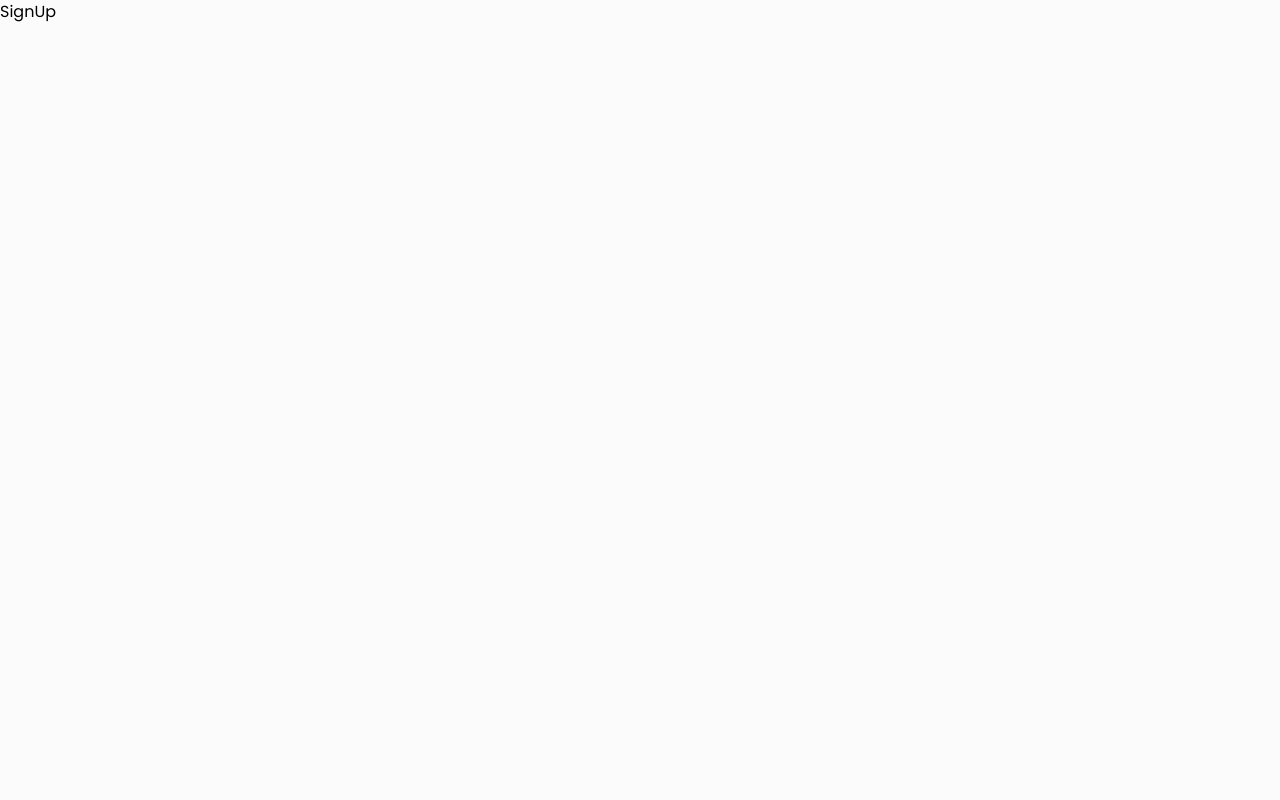
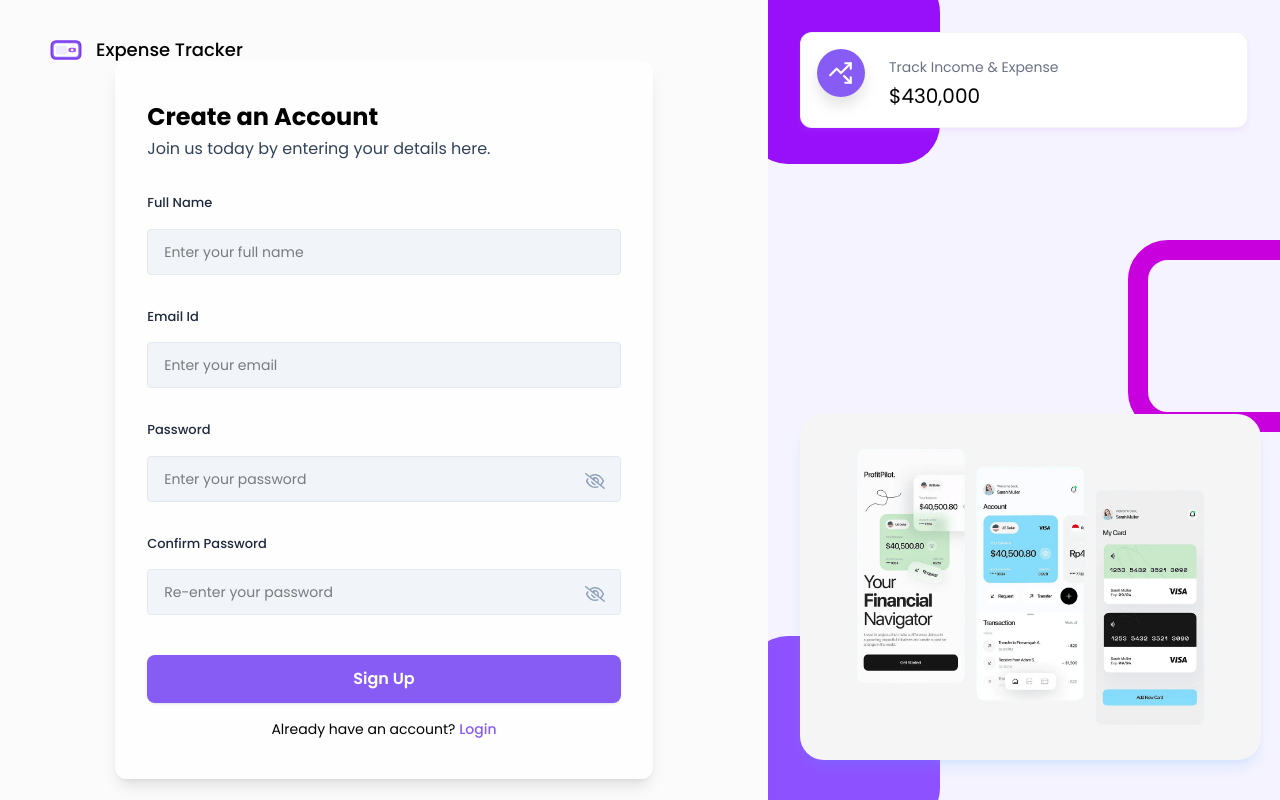
Before and after one commit to duttaanirban/Expense-Tracker, a React (Vite) app in the folder frontend/: page /signup in a window 1280 px wide. Built offline with nearby package versions, Linux system fonts and the light colour scheme; no server answers.

Commit message:
signup n logo created

```diff
--- a/frontend/index.html
+++ b/frontend/index.html
@@ -2,9 +2,9 @@
 <html lang="en">
   <head>
     <meta charset="UTF-8" />
-    <link rel="icon" type="image/svg+xml" href="" />
+    <link rel="icon" type="image/svg+xml" href="./public/logo.png" />
     <meta name="viewport" content="width=device-width, initial-scale=1.0" />
-    <title>Vite + React</title>
+    <title>Expense Tracker</title>
   </head>
   <body>
     <div id="root"></div>
--- a/frontend/src/components/layouts/auth.layout.jsx
+++ b/frontend/src/components/layouts/auth.layout.jsx
@@ -1,5 +1,6 @@
 
 import card1 from '../../assets/images/card1.png'
+
 import { LuTrendingUpDown } from 'react-icons/lu'
 import ThreeDBackground from '../ThreeDBackground';
 
@@ -11,7 +12,20 @@ const AuthLayout = ({ children }) => {
         <div className="absolute inset-0 -z-10 hidden md:block">
           <ThreeDBackground />
         </div>
-  <h2 className="text-lg font-medium text-black absolute top-8 left-12 z-20">Expense Tracker</h2>
+        <div className="flex items-center gap-3 absolute top-8 left-12 z-20">
+          {/* SVG Wallet Icon */}
+          <span className="inline-block w-9 h-9">
+            <svg viewBox="0 0 32 32" fill="none" xmlns="http://www.w3.org/2000/svg" className="w-full h-full">
+              <rect x="3" y="8" width="26" height="16" rx="4" fill="#875cf5"/>
+              <rect x="5" y="10" width="22" height="12" rx="3" fill="#fff"/>
+              <rect x="18" y="14" width="7" height="4" rx="2" fill="#a855f7"/>
+              <rect x="7" y="12" width="10" height="8" rx="2" fill="#ede9fe"/>
+              <circle cx="21.5" cy="16" r="1.2" fill="#fff"/>
+              <rect x="3" y="8" width="26" height="16" rx="4" stroke="#7c3aed" strokeWidth="1.5"/>
+            </svg>
+          </span>
+          <h2 className="text-lg font-medium text-black">Expense Tracker</h2>
+        </div>
   <div className="relative z-10 w-full flex flex-col items-center justify-center">{children}</div>
       </div>
 
--- a/frontend/src/pages/Auth/Login.jsx
+++ b/frontend/src/pages/Auth/Login.jsx
@@ -1,6 +1,6 @@
 import { useState } from "react";
 import AuthLayout from "../../components/layouts/auth.layout.jsx";
-import { Link, useNavigate } from "react-router-dom";
+import { Link } from "react-router-dom";
 import Input from "../../components/inputs/Input.jsx";
 import { validateEmail } from "../../utils/helper.js";
 
@@ -10,7 +10,7 @@ const Login = () => {
   const [password, setPassword] = useState('');
   const [error, setError] = useState(null);
 
-  const navigate = useNavigate();
+  //const navigate = useNavigate();
 
   //login handler
   const handleLogin = async (e) => {
--- a/frontend/src/pages/Auth/SignUp.jsx
+++ b/frontend/src/pages/Auth/SignUp.jsx
@@ -1,9 +1,98 @@
-import React from 'react'
+import { useState } from "react";
+import AuthLayout from "../../components/layouts/auth.layout.jsx";
+import { Link } from "react-router-dom";
+import Input from "../../components/inputs/Input.jsx";
+import { validateEmail } from "../../utils/helper.js";
+
 
 const SignUp = () => {
+  const [fullName, setFullName] = useState('');
+  const [email, setEmail] = useState('');
+  const [password, setPassword] = useState('');
+  const [confirmPassword, setConfirmPassword] = useState('');
+  const [error, setError] = useState(null);
+
+  //const navigate = useNavigate();
+
+  //signup handler
+  const handleSignUp = async (e) => {
+    e.preventDefault();
+
+    if (!fullName.trim()) {
+      setError('Please enter your full name.');
+      return;
+    }
+    if (!validateEmail(email)) {
+      setError('Please enter a valid email address.');
+      return;
+    }
+    if (!password) {
+      setError('Please enter your password.');
+      return;
+    }
+    if (password.length < 6) {
+      setError('Password must be at least 6 characters long.');
+      return;
+    }
+    if (password !== confirmPassword) {
+      setError('Passwords do not match.');
+      return;
+    }
+    setError("");
+    // Add signup logic here
+  }
+
   return (
-    <div>SignUp</div>
-  )
-}
+    <AuthLayout>
+      <div className="lg:w-[70%] h-3/4 md:h-full flex flex-col justify-center mt-10">
+        <div className="bg-white/80 shadow-lg rounded-xl px-8 py-10 max-w-xl w-full mx-auto">
+          <h3 className="text-2xl font-bold text-black mb-1">Create an Account</h3>
+          <p className="text-slate-700 mb-8">Join us today by entering your details here.</p>
+          <form onSubmit={handleSignUp}>
+            <Input
+              value={fullName}
+              onChange={(e) => setFullName(e.target.value)}
+              label="Full Name"
+              placeholder="Enter your full name"
+              type="text"
+            />
+            <Input
+              value={email}
+              onChange={(e) => setEmail(e.target.value)}
+              label="Email Id"
+              placeholder="Enter your email"
+              type="text"
+            />
+            <Input
+              value={password}
+              onChange={(e) => setPassword(e.target.value)}
+              label="Password"
+              placeholder="Enter your password"
+              type="password"
+            />
+            <Input
+              value={confirmPassword}
+              onChange={(e) => setConfirmPassword(e.target.value)}
+              label="Confirm Password"
+              placeholder="Re-enter your password"
+              type="password"
+            />
+            {error && <p className="text-red-500 text-sm mt-1 mb-2">{error}</p>}
+            <button
+              type="submit"
+              className="w-full mt-2 bg-primary hover:bg-violet-600 transition-colors text-white font-semibold py-3 rounded-lg shadow-sm text-base mb-2"
+            >
+              Sign Up
+            </button>
+          </form>
+          <div className="text-sm text-center mt-2">
+            Already have an account?{' '}
+            <Link to="/login" className="text-primary font-medium hover:underline">Login</Link>
+          </div>
+        </div>
+      </div>
+    </AuthLayout>
+  );
+};
 
-export default SignUp
+export default SignUp;
```
Also changed, not shown: frontend/public/logo.png (added), frontend/src/assets/images/logo.png (added).
